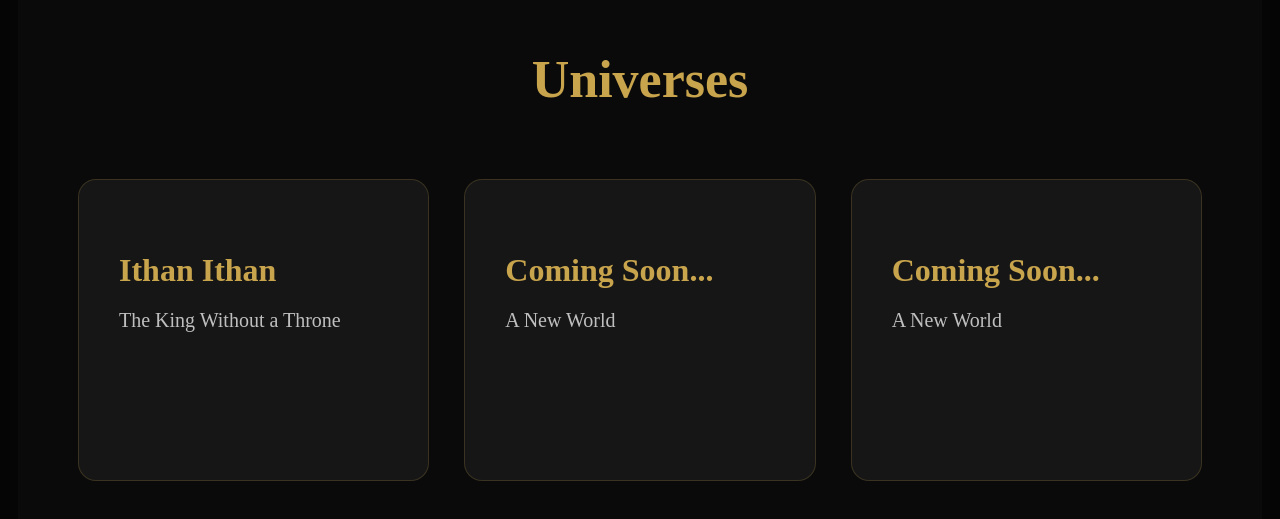
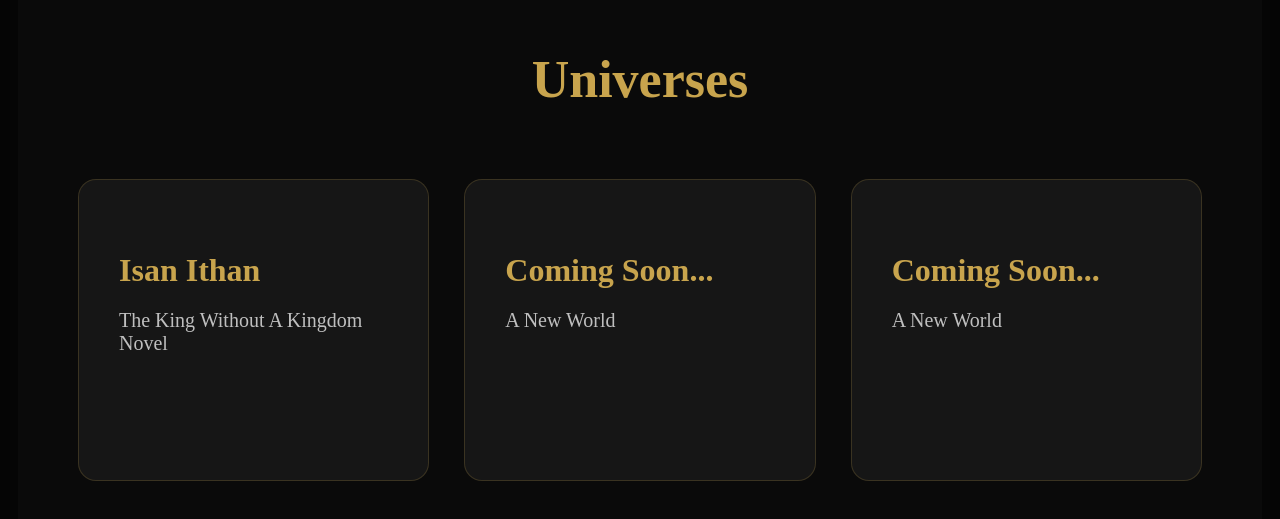
Before and after one commit to jobsamalukyuhimuna-a11y/Aenar-Ikul, a Next.js app: page / in a window 1280 px wide. Shown: the part 1936-2455 px from the top of the page. Built offline with nearby package versions, Linux system fonts and the light colour scheme.

Commit message:
Update universes section

```diff
--- a/app/components/sections/FeaturedUniverses.tsx
+++ b/app/components/sections/FeaturedUniverses.tsx
@@ -2,8 +2,8 @@ import Link from "next/link";
 
 const universes = [
   {
-    title: "Ithan Ithan",
-    subtitle: "The King Without a Throne",
+    title: "Isan Ithan",
+    subtitle: "The King Without A Kingdom Novel",
     href: "/universes",
   },
   {
```
